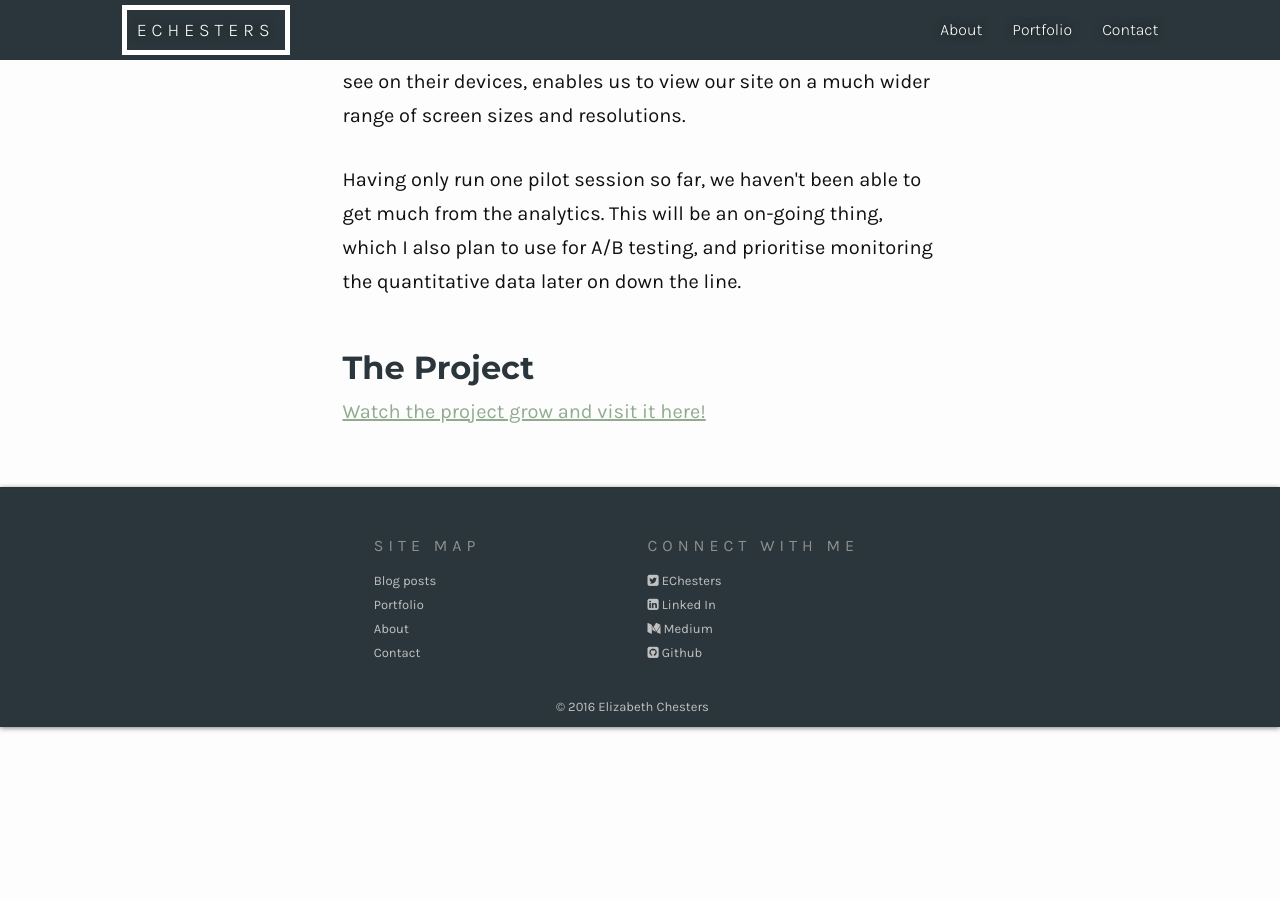
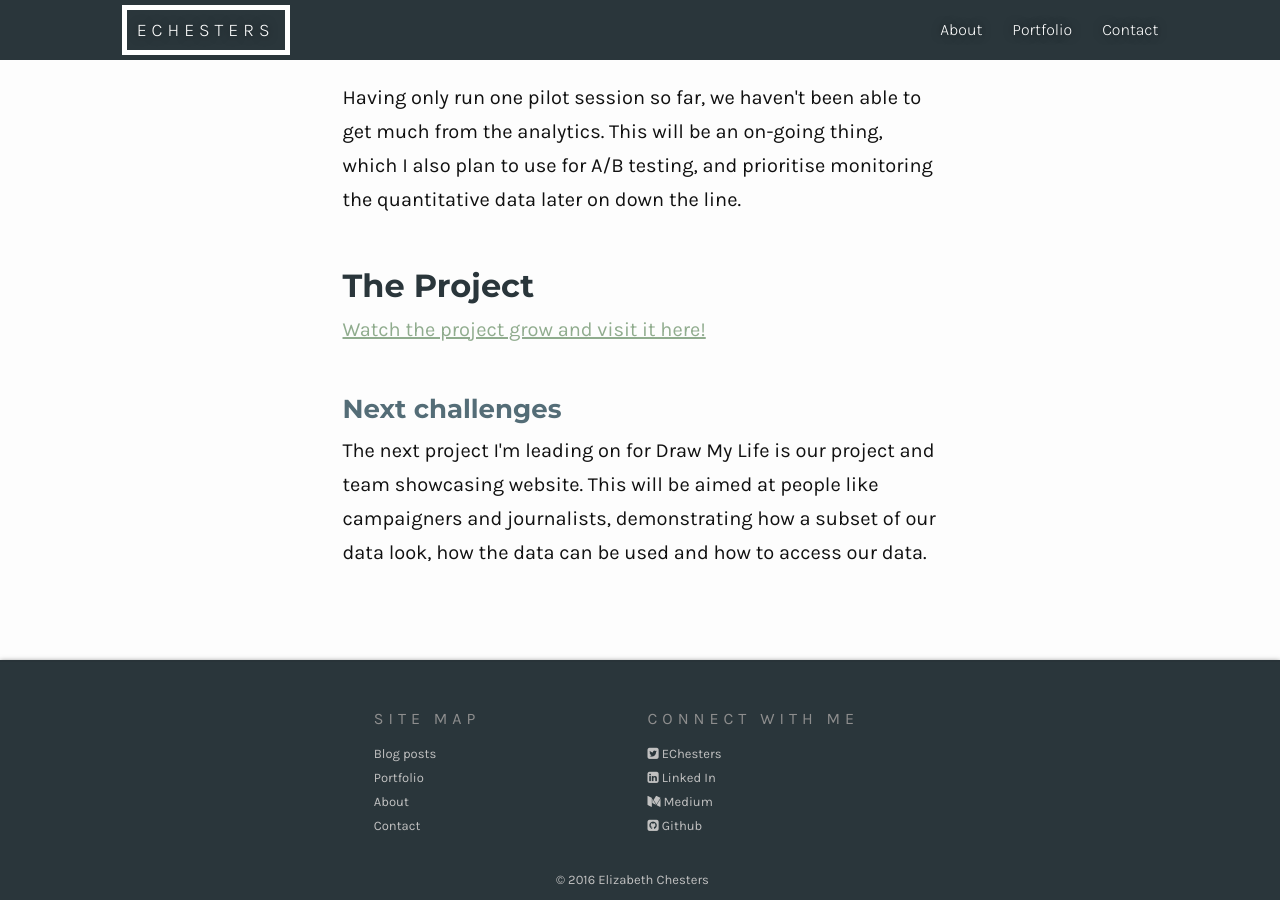
Before and after one commit to EChesters/echesters.github.io, a Jekyll site: the page built from pages/draw-my-life.html, in a window 1280 px wide and 900 px high, scrolled down 6107 px. Built offline with Jekyll 4.4.1, drawn with Linux system fonts in a browser that asks for light colours; nearby versions of some CDN libraries; some of the changed text lies outside the part shown.

Commit message:
Finished first draft of DML case study

```diff
--- a/pages/draw-my-life.html
+++ b/pages/draw-my-life.html
@@ -35,11 +35,12 @@
 
 <section>
   <h2>My Project Responsibilities</h2>
-  <h3 class="remove-margin top">Design Workshops</h3>
+  <h3 class="remove-margin top">Design Workshop</h3>
   <p>In between meeting up to do project work, I also ran our design sprint day. This involved facilitating the discussion throughout the day, prepping for the goals and outcomes of the day and ensuring we achieved those. I ran interactive activities for the whole team, to enable every person had their say.</p>
-  <a href="DML-design-workshop.html">See what we did on our design day</a>
-
-  <img src="/images/portfolio/empowerhack/dml-2.jpg" alt="Elizabeth facilitating at the design day, creating brand and elevator pitch word clouds with sticky notes">
+  <!-- <a href="DML-design-workshop.html">See what we did on our design day</a> -->
+  <div class="text-center">
+    <img src="/images/portfolio/empowerhack/dml-facilitate.jpg" alt="Elizabeth facilitating at the design day, creating brand and elevator pitch word clouds with sticky notes" class="small">
+  </div>
 
   <h3>Wireframes</h3>
   <p>For this project, for every task that required wireframes and designs, I mocked did research and mocked up how the screens should look. I also had the opportunity to work with a graphic designer, to gather feedback and bounce ideas around with. As the </p>
@@ -62,4 +63,7 @@
 <section>
   <h2>The Project</h2>
   <a href="drawmylife.herokuapp.com">Watch the project grow and visit it here!</a>
+
+  <h3>Next challenges</h3>
+  <p>The next project I'm leading on for Draw My Life is our project and team showcasing website. This will be aimed at people like campaigners and journalists, demonstrating how a subset of our data look, how the data can be used and how to access our data.</p>
 </section>
```
Also changed, not shown: other parts of pages/draw-my-life.html (+1 -1 lines), images/portfolio/empowerhack/dml-facilitate.jpg, images/portfolio/empowerhack/panel.jpg (deleted).
